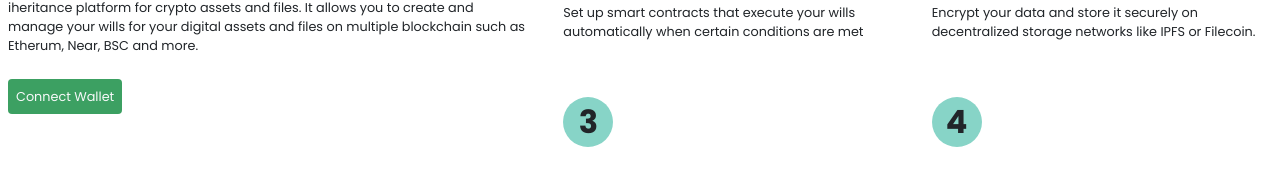
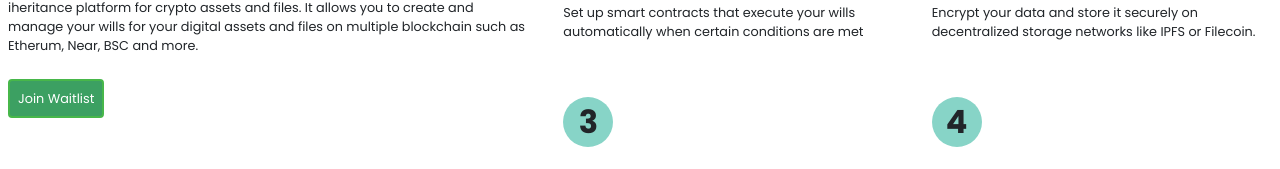
Before and after one commit to Adedoyin-Emmanuel/heirtrust, a React (Create React App) app: page / in a window 1280 px wide. Shown: the part 865-1034 px from the top of the page. Built offline with nearby package versions, Linux system fonts and the light colour scheme.

Commit message:
Added hover effects to join waitlist buttons

```diff
--- a/src/components/app-about-section.tsx
+++ b/src/components/app-about-section.tsx
@@ -21,7 +21,7 @@ const AppAbout = (): JSX.Element =>
           </p>
 
           <section className="connect-button-container d-flex align-items-center my-2">
-            <AppButton text="connect wallet" className="brand-button brand-bg-primary-green text-light text-capitalize brand-small-text-2 p-2" onClick={handleClick}/>
+            <AppButton text="join waitlist" className="brand-button brand-bg-primary-green text-capitalize brand-small-text-2 p-2 about-join-waitlist-button" onClick={handleClick}/>
           </section>
         </section>
 
--- a/src/components/app-header.tsx
+++ b/src/components/app-header.tsx
@@ -23,7 +23,7 @@ const AppHeader = ({className}: appHeaderProps):JSX.Element =>
 
 
                 <section className="connect-wallet-button my-2 d-flex align-items-center justify-content-center">
-                    <AppButton className="text-capitalize text-center brand-small-text-2 p-2 brand-button-outline-green" text="join waitlist" onClick={handleButtonClick}></AppButton>
+                    <AppButton className="text-capitalize text-center brand-small-text-2 p-2 brand-button-outline-green header-join-waitlist-button" text="join waitlist" onClick={handleButtonClick}></AppButton>
                 </section>
             </section>
         </React.Fragment>
--- a/src/includes/styles/customStyles.css
+++ b/src/includes/styles/customStyles.css
@@ -32,6 +32,8 @@
     --brand-button-border-radius: 10px;
     --brand-button-outline-weight:2px;
     --brand-small-text:0.9rem;
+    --brand-join-waitlist-transition: .5s;
+    --brand-black-color: #000;
 }
 
 
@@ -113,7 +115,32 @@
     padding:7px;
 }
 
+/*app header styles*/
 
+.header-join-waitlist-button
+{
+    transition:var(--brand-join-waitlist-transition);
+}
+
+
+.about-join-waitlist-button
+{
+    transition: var(--brand-join-waitlist-transition);
+    color:var(--brand-white-color);
+    border:var(--brand-button-outline-weight) solid var(--brand-secondary-green-color);
+
+}
+
+.about-join-waitlist-button:hover{
+    cursor: pointer;
+    background:var(--brand-white-color);
+    color:var(--brand-black-color);
+}
+
+.header-join-waitlist-button:hover{
+    background:var(--brand-secondary-green-color);
+    color:var(--brand-white-color);
+}
 
 /*app hero*/
 
```
